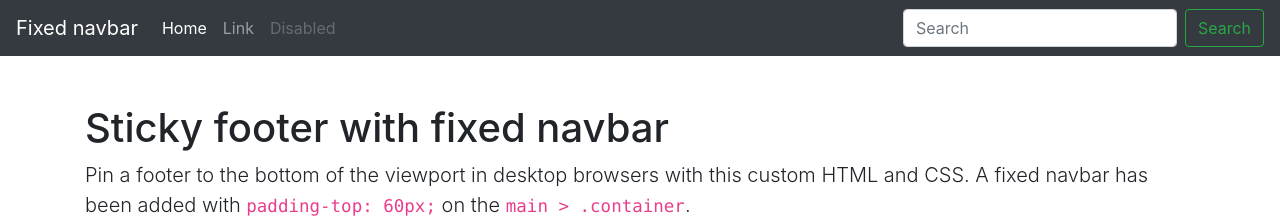
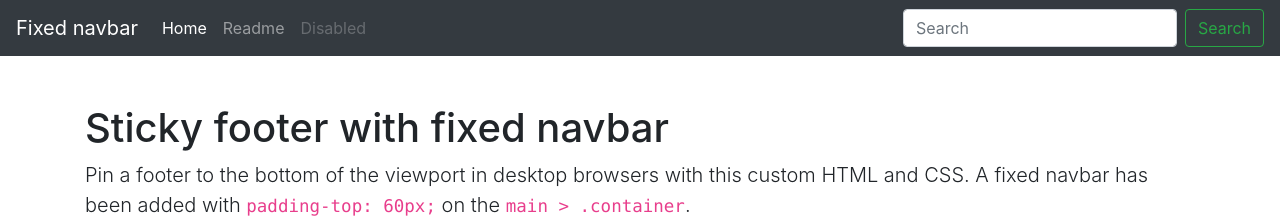
Before and after one commit to Dmistep/test-book, a Jekyll site: the page built from index.md, in a window 1280 px wide. Shown: the top 218 px of the page. Built offline with Jekyll 4.4.1, drawn with Linux system fonts in a browser that asks for light colours; our own code applies the rules of GitHub Pages for plain Markdown files.

Commit message:
update default.html

```diff
--- a/_layouts/default.html
+++ b/_layouts/default.html
@@ -22,7 +22,7 @@
           <a class="nav-link" href="#">Home <span class="sr-only">(current)</span></a>
         </li>
         <li class="nav-item">
-          <a class="nav-link" href="#">Link</a>
+          <a class="nav-link" href="README.MD">Readme</a>
         </li>
         <li class="nav-item">
           <a class="nav-link disabled">Disabled</a>
```
